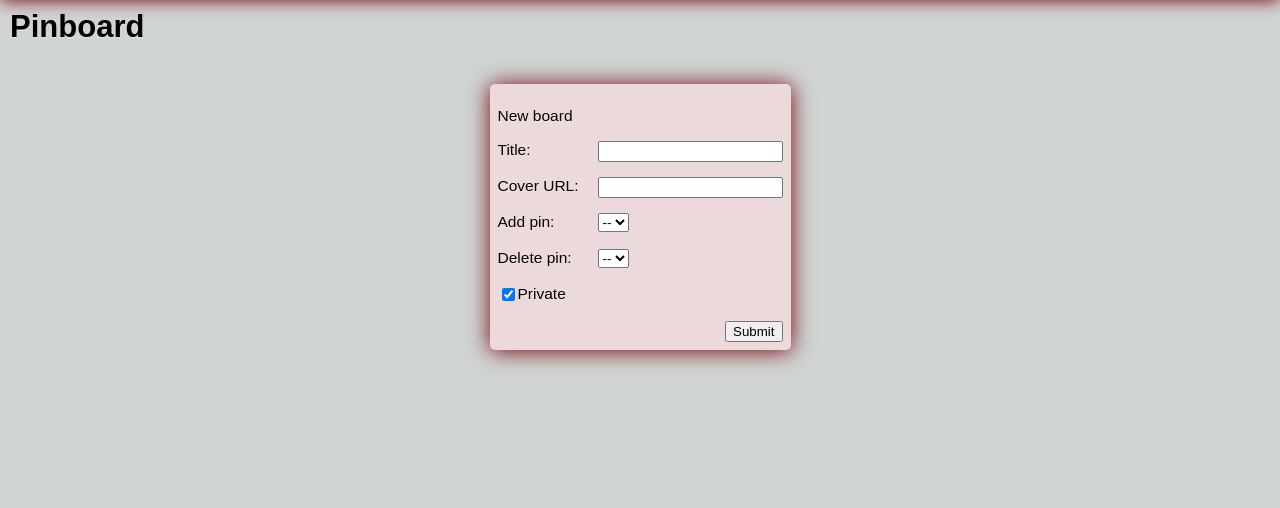
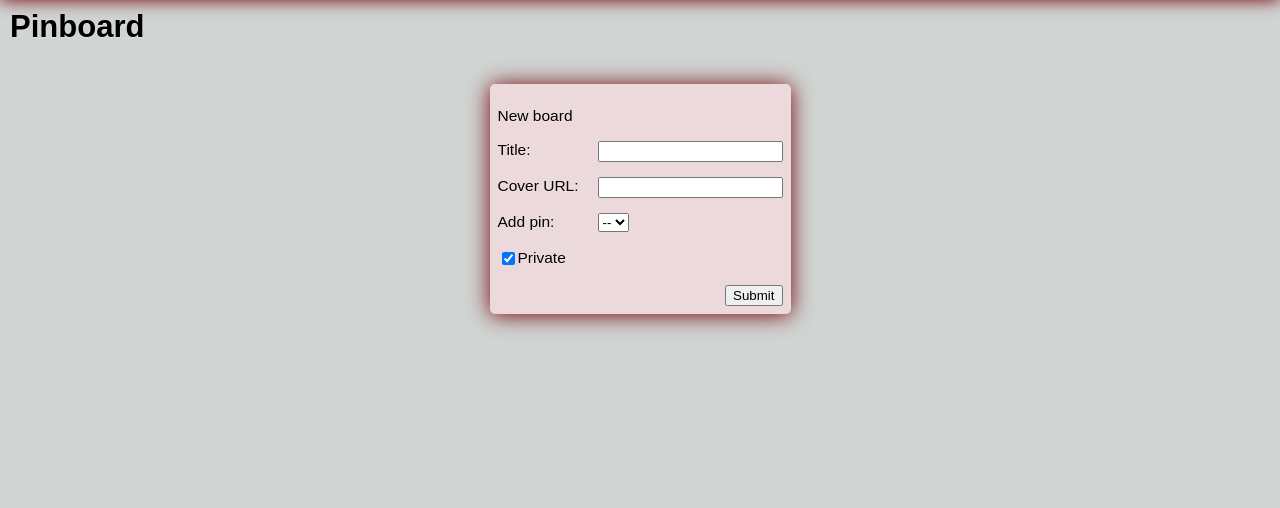
Before and after one commit to gmesalazar/pinboard, a Python web app: template src/templates/bthumbs.html in a window 1280 px wide. Shown: the part 40-548 px from the top of the page. Run offline with Jinja, Linux system fonts and the light colour scheme; the template is opened without the code that fills it, so the values that code supplies are empty.

Commit message:
Fix bugs introduced with commit fee560b

```diff
--- a/src/handlers.py
+++ b/src/handlers.py
@@ -291,7 +291,6 @@ class BoardHandler(Util):
                 self.redirect('/board/%s' % boardid)
 
             elif action == 'delete':
-                board = self.getObjectFromDatastore('Board', boardid)
 
                 for pinid in board.pins:
                     pin = self.getObjectFromDatastore('Pin', pinid)
@@ -350,6 +349,7 @@ class BoardsHandler(Util):
 
         if self.request.get("addpinlist") != '--':
             pinid = long(self.request.get("addpinlist"))
+            board.pins.append(pinid)
             pin = self.getObjectFromDatastore('Pin', pinid)
             board.save()
             pin.boards.append(long(board.key().id()))
--- a/src/templates/board.html
+++ b/src/templates/board.html
@@ -35,7 +35,7 @@
 		<select id="delpinlist" name="delpinlist">
 		    <option value="--">--</option>
 
-		  {% for pin in boardpins %}
+		  {% for pin in items %}
 	      <option value="{{pin.id}}">{{ pin.caption }}</option>
 		  {% endfor%}
 
--- a/src/templates/bthumbs.html
+++ b/src/templates/bthumbs.html
@@ -62,17 +62,6 @@
 
 		<br /> <br />
 
-		<label for="delpinlist">Delete pin: </label>
-		<select id="delpinlist" name="delpinlist">
-			<option value="--">--</option>
-
-			{% for pin in boardpins %}
-			<option value="{{pin.id}}">{{ pin.caption }}</option>
-			{% endfor %}
-		</select>
-
-		<br /> <br />
-
 		<input type="checkbox" name="privacy" value="private" checked="checked">Private
 
 		<br /> <br />
--- a/src/templates/pin.html
+++ b/src/templates/pin.html
@@ -8,10 +8,10 @@ Part of:
 <br />
 {% for board in boards %}
 <a href="/board/{{board.id}}">{{board.title}}</a> board
-<br /> <br />
+<br />
 {% endfor %}
 </div>
-
+<br />
 {% endif %}
 {% endblock %}
 
```
